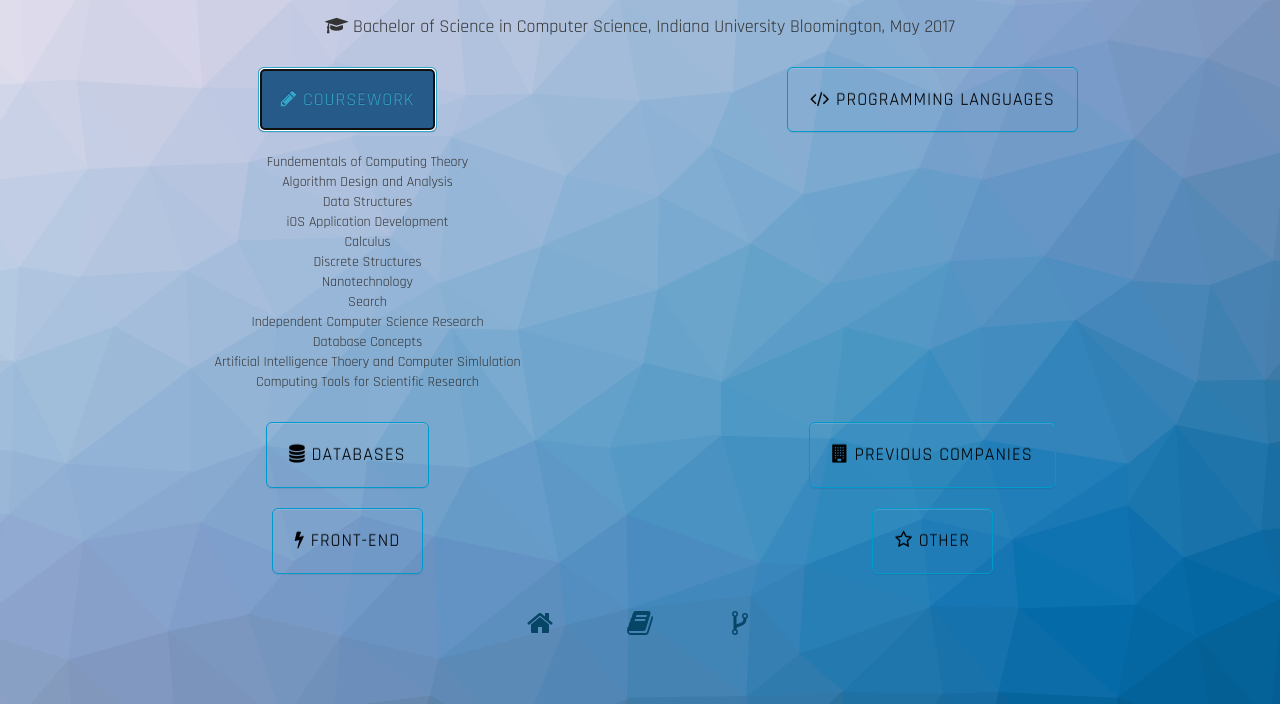
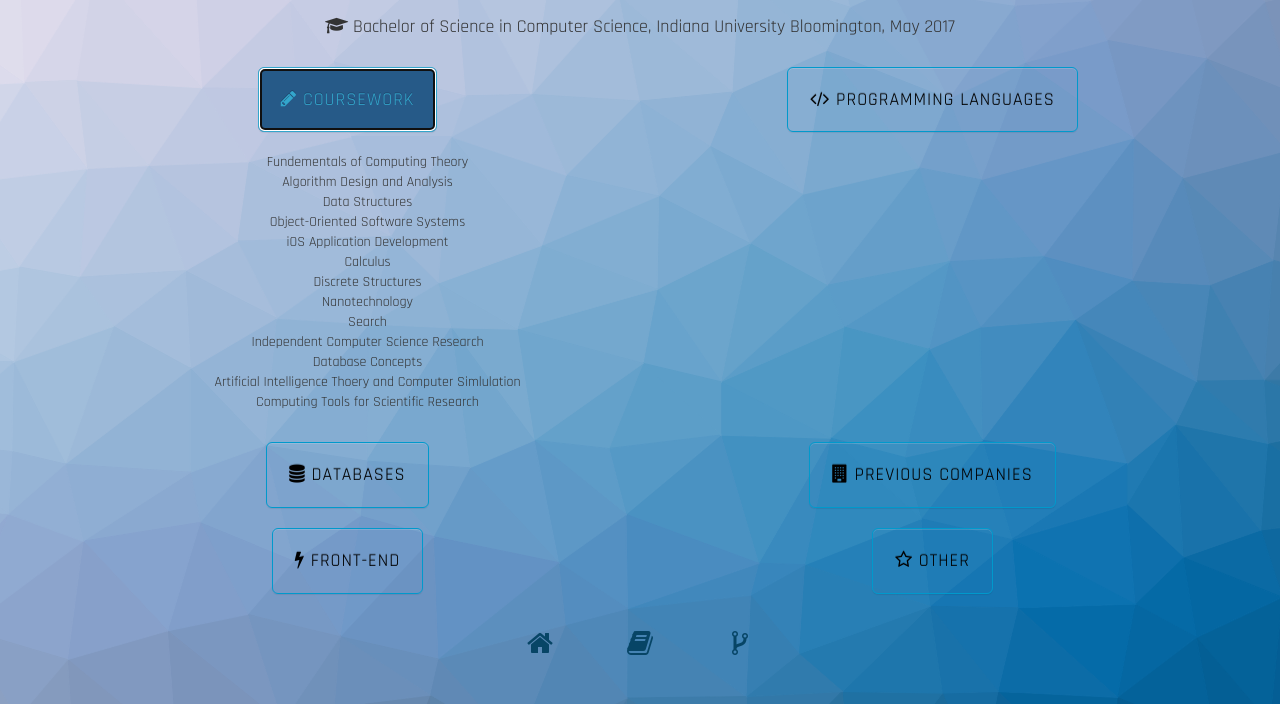
Before and after one commit to helloangely/helloangely.github.io, a plain HTML site: page resume.html in a window 1280 px wide. Both pictures are taken after a click on the button "COURSEWORK". Shown: the part 96-800 px from the top of the page. Drawn offline with nearby package versions, Linux system fonts and the light colour scheme.

Commit message:
added course

```diff
--- a/resume.html
+++ b/resume.html
@@ -53,6 +53,7 @@
               <li>Fundementals of Computing Theory </li>
               <li>Algorithm Design and Analysis</li>
               <li>Data Structures</li>
+              <li>Object-Oriented Software Systems</li>
               <li>iOS Application Development</li>
               <li>Calculus</li>
               <li>Discrete Structures</li>
```
